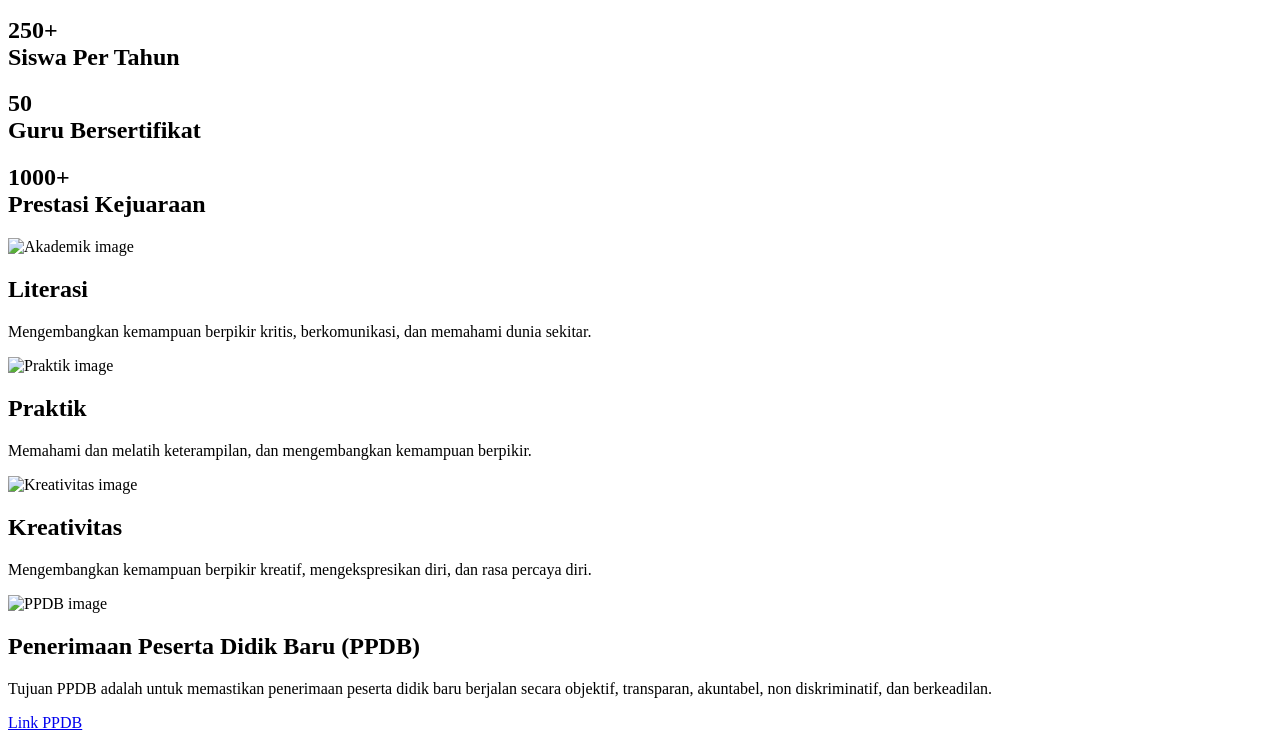
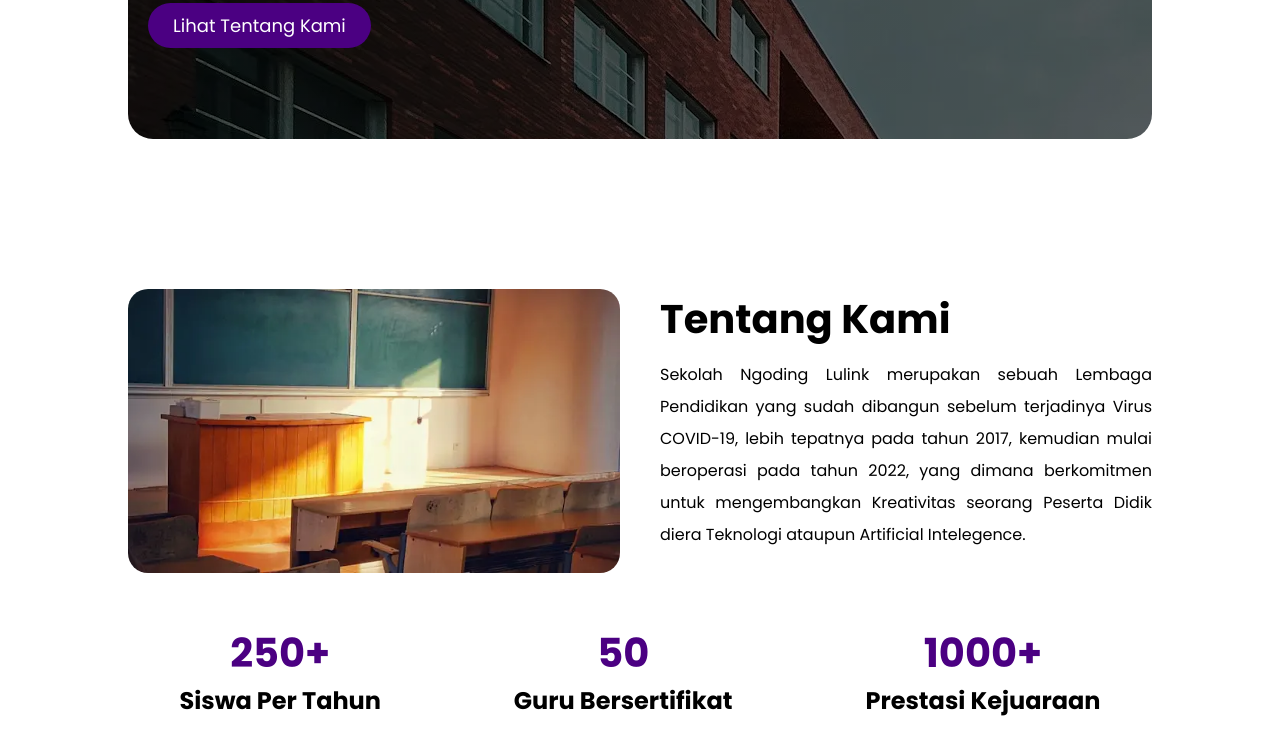
Before and after one commit to MuhammadLutfiAlbany/project-lulink, a plain HTML site: page index.html in a window 1280 px wide. Shown: the part 494-1238 px from the top of the page. Drawn offline with nearby package versions, Linux system fonts and the light colour scheme; the site is published under a folder, as on GitHub Pages, so addresses that start at the root find nothing.

Commit message:
memperbaiki path css dan js

```diff
--- a/dist/css/style.css
+++ b/dist/css/style.css
@@ -58,7 +58,7 @@
 
 /* Hero */
 .hero-box {
-  background-image: linear-gradient(rgba(0, 0, 0, 0.6), rgba(0, 0, 0, 0.6)) ,url(/assets/images/hero.webp);
+  background-image: linear-gradient(rgba(0, 0, 0, 0.6), rgba(0, 0, 0, 0.6)) ,url(../../assets/images/hero.webp);
   width: 100%;
   border-radius: 25px;
   padding: 100px 20px;
--- a/index.html
+++ b/index.html
@@ -6,10 +6,10 @@
     <title>Website Sekolah</title>
 
     <!-- Fav Icon -->
-    <link rel="shortcut icon" href="/assets/icon/favicon.ico" type="image/x-icon" />
+    <link rel="shortcut icon" href="assets/icon/favicon.ico" type="image/x-icon" />
 
     <!-- CSS -->
-    <link rel="stylesheet" href="/dist/css/style.css" />
+    <link rel="stylesheet" href="dist/css/style.css" />
 
     <!-- Font Poppins -->
     <link rel="preconnect" href="https://fonts.googleapis.com" />
@@ -75,7 +75,7 @@
         <div class="container">
         <div class="tentang-box">
           <div class="box">
-            <img src="/assets/images/tentang.webp" alt="Tentang Image">
+            <img src="assets/images/tentang.webp" alt="Tentang Image">
             </div>
             <div class="box">
               <h1 data-aos="fade-up" data-aos-duration="1000">Tentang Kami</h1>
@@ -108,7 +108,7 @@
           <div class="container">
             <div class="akademik-box">
               <div class="box" data-aos="fade-up" data-aos-duration="1000">
-                <img src="/assets/images/literasi.webp" alt="Akademik image">
+                <img src="assets/images/literasi.webp" alt="Akademik image">
                 <div class="desc">
                   <h2>Literasi</h2>
                   <p>
@@ -117,7 +117,7 @@
                 </div>
               </div>
               <div class="box" data-aos="fade-up" data-aos-duration="1000" data-aos-delay="200">
-                <img src="/assets/images/praktek.webp" alt="Praktik image">
+                <img src="assets/images/praktek.webp" alt="Praktik image">
                 <div class="desc">
                   <h2>Praktik</h2>
                   <p>
@@ -126,7 +126,7 @@
                 </div>
               </div>
               <div class="box" data-aos="fade-up" data-aos-duration="1000" data-aos-delay="400">
-                <img src="/assets/images/kreatifitas.webp" alt="Kreativitas image">
+                <img src="assets/images/kreatifitas.webp" alt="Kreativitas image">
                 <div class="desc">
                   <h2>Kreativitas</h2>
                   <p>
@@ -144,7 +144,7 @@
           <div class="countainer">
             <div class="ppdb-box">
               <div class="box">
-                <img src="/assets/images/ppdb.jpg" alt="PPDB image">
+                <img src="assets/images/ppdb.jpg" alt="PPDB image">
               </div>
               <div class="box">
                 <h2 data-aos="fade-up" data-aos-duration="1000">Penerimaan Peserta Didik Baru (PPDB)</h2>
```
